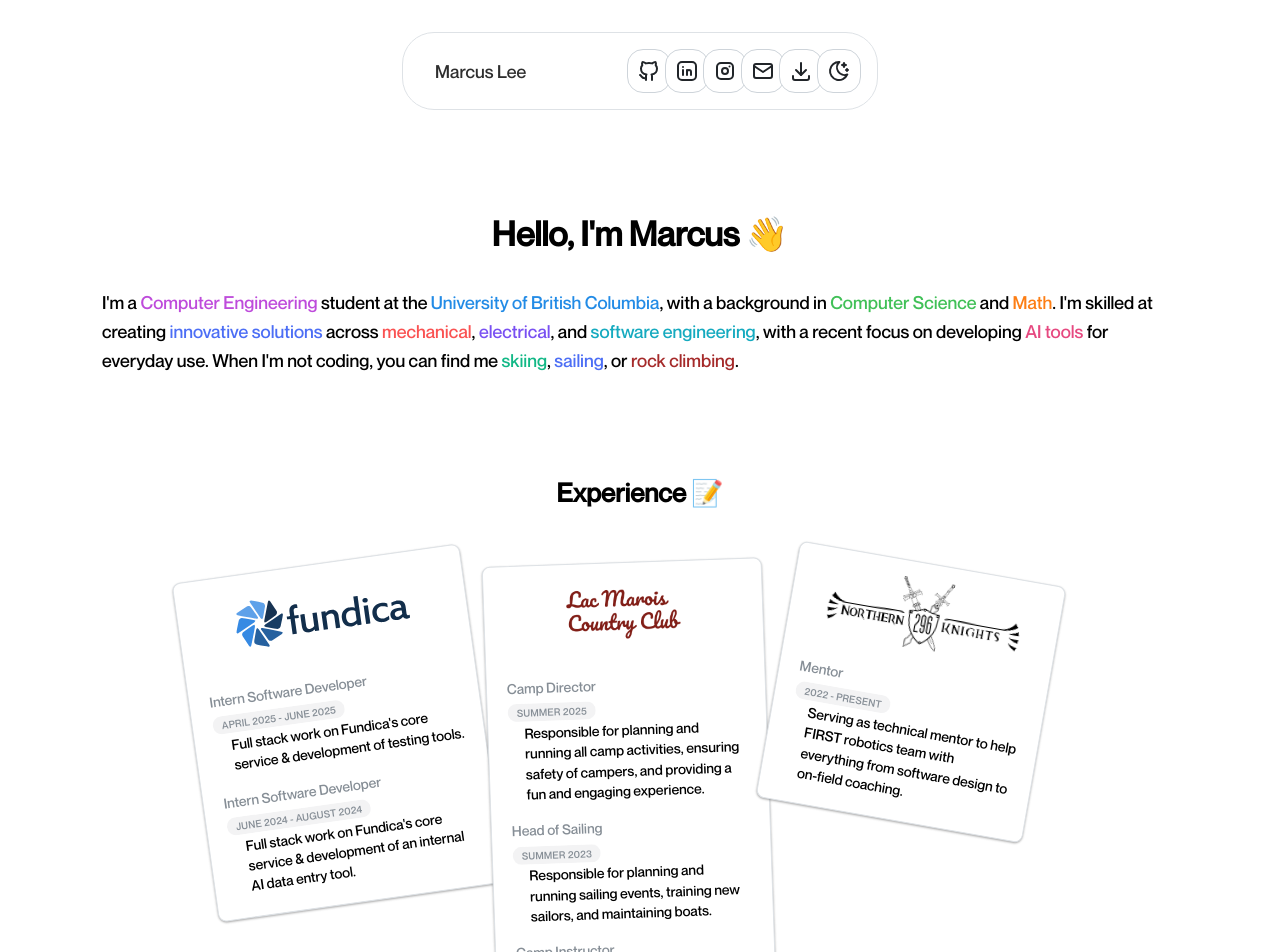
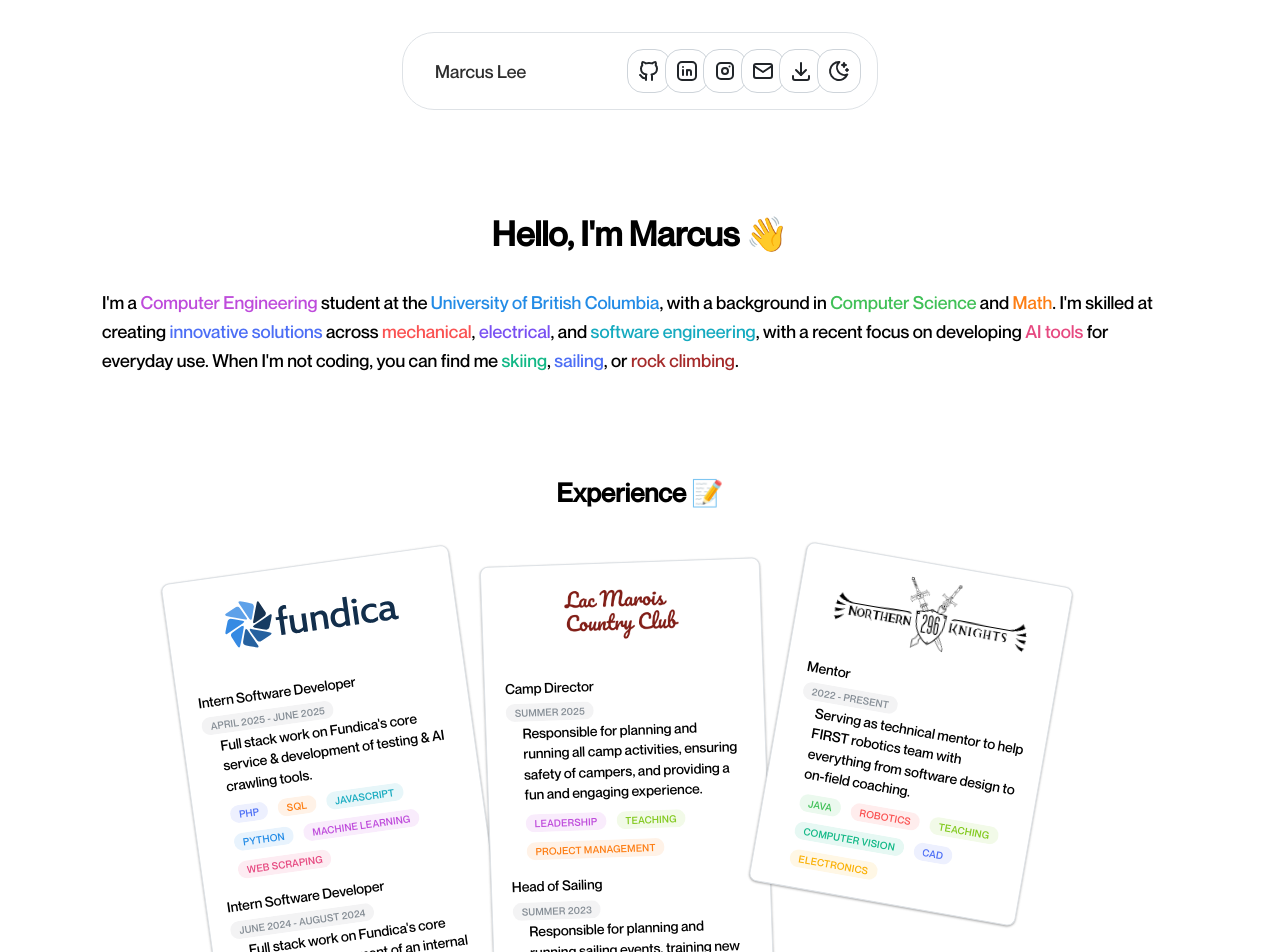
Before and after one commit to GodPuffin/web_portfolio, a Next.js app: page / in a window 1280 px wide. Shown: the top 952 px of the page. Built offline with nearby package versions, Linux system fonts and the light colour scheme.

Commit message:
Badges on experience + Resume update

```diff
--- a/components/Experience.tsx
+++ b/components/Experience.tsx
@@ -1,10 +1,11 @@
 "use client";
 
-import { Badge, Text } from "@mantine/core";
+import { Badge, Text, Group } from "@mantine/core";
 import { BaseCard } from "./common/BaseCard";
 import { CardHeader } from "./common/CardHeader";
 import { SectionContainer } from "./common/SectionContainer";
 import { useAnimationView } from "./common/BaseCard";
+import { getBadgeColor } from "../utils/badgeColors";
 
 interface ExperienceCardProps {
   company: string;
@@ -12,6 +13,7 @@ interface ExperienceCardProps {
     position: string;
     dateRange: string;
     description: string;
+    skills?: string[];
   }[];
   rotation: number;
   zIndex: number;
@@ -41,9 +43,24 @@ function ExperienceCard({
       <CardHeader title={company} logo={logo} darkLogo={darkLogo} logoHeight={70} />
       {positions.map((job, idx) => (
         <div key={idx} style={{ marginBottom: idx < positions.length - 1 ? "1rem" : 0 }}>
-          <Text size="sm" c="dimmed">{job.position}</Text>
+          <Text size="sm">{job.position}</Text>
           <Badge variant="light" color="gray" size="sm" fw={300}>{job.dateRange}</Badge>
           <Text size="sm" ml="md">{job.description}</Text>
+          {job.skills && job.skills.length > 0 && (
+            <Group mt="xs" gap="xs" ml="md">
+              {job.skills.map((skill, skillIdx) => (
+                <Badge
+                  key={skillIdx}
+                  variant="light"
+                  size="sm"
+                  fw={300}
+                  color={getBadgeColor(skill)}
+                >
+                  {skill}
+                </Badge>
+              ))}
+            </Group>
+          )}
         </div>
       ))}
     </BaseCard>
@@ -67,12 +84,14 @@ export function Experience() {
           {
             position: "Intern Software Developer",
             dateRange: "April 2025 - June 2025",
-            description: "Full stack work on Fundica's core service & development of testing tools."
+            description: "Full stack work on Fundica's core service & development of testing & AI crawling tools.",
+            skills: ["PHP", "SQL", "JavaScript", "Python", "Machine Learning", "Web Scraping"]
           },
           {
             position: "Intern Software Developer",
             dateRange: "June 2024 - August 2024",
-            description: "Full stack work on Fundica's core service & development of an internal AI data entry tool."
+            description: "Full stack work on Fundica's core service & development of an internal AI data entry tool.",
+            skills: ["PHP", "SQL", "JavaScript", "TypeScript", "AI"]
           }
         ]}
         rotation={-8}
@@ -88,17 +107,20 @@ export function Experience() {
           {
             position: "Camp Director",
             dateRange: "Summer 2025",
-            description: "Responsible for planning and running all camp activities, ensuring safety of campers, and providing a fun and engaging experience."
+            description: "Responsible for planning and running all camp activities, ensuring safety of campers, and providing a fun and engaging experience.",
+            skills: ["Leadership", "Teaching", "Project Management"]
           },
           {
             position: "Head of Sailing",
             dateRange: "Summer 2023",
-            description: "Responsible for planning and running sailing events, training new sailors, and maintaining boats."
+            description: "Responsible for planning and running sailing events, training new sailors, and maintaining boats.",
+            skills: ["Leadership", "Teaching"]
           },
           {
             position: "Camp Instructor",
             dateRange: "Summer 2022, 2021",
-            description: "Teaching sailing, swimming, canoeing, and more to kids."
+            description: "Teaching sailing, swimming, canoeing, and more to kids.",
+            skills: ["Teaching"]
           }
         ]}
         rotation={-2}
@@ -114,7 +136,8 @@ export function Experience() {
           {
             position: "Mentor",
             dateRange: "2022 - Present",
-            description: "Serving as technical mentor to help FIRST robotics team with everything from software design to on-field coaching."
+            description: "Serving as technical mentor to help FIRST robotics team with everything from software design to on-field coaching.",
+            skills: ["Java", "Robotics", "Teaching", "Computer Vision", "CAD", "Electronics"]
           }
         ]}
         rotation={10}
--- a/components/Projects.tsx
+++ b/components/Projects.tsx
@@ -15,6 +15,7 @@ import { BaseCard } from "./common/BaseCard";
 import { SectionContainer } from "./common/SectionContainer";
 import { useAnimationView } from "./common/BaseCard";
 import { useMantineColorScheme } from "@mantine/core";
+import { getBadgeColor } from "../utils/badgeColors";
 
 interface ProjectCardProps {
   title: string;
@@ -55,47 +56,6 @@ function ProjectCard({
     once: true,
     amount: "some",
   });
-
-  const getBadgeColor = (tech: string) => {
-    switch (tech.toLowerCase()) {
-      case "python":
-      case "jupyter":
-        return "blue";
-      case "typescript":
-      case "javascript":
-        return "cyan";
-      case "java":
-        return "green";
-      case "ai":
-      case "machine learning":
-        return "grape";
-      case "robotics":
-      case "engineering":
-        return "red";
-      case "cad":
-      case "3d printing":
-        return "indigo";
-      case "computer vision":
-      case "data science":
-      case "data analysis":
-        return "teal";
-      case "web scraping":
-      case "web development":
-      case "htmx":
-        return "pink";
-      case "electronics":
-      case "firmware":
-        return "yellow";
-      case "sql":
-      case "postgres":
-      case "sqlite":
-        return "orange";
-      case "go":
-        return "violet";
-      default:
-        return "gray";
-    }
-  };
 
   return (
     <BaseCard
@@ -284,7 +244,7 @@ export function Projects() {
       />
       <ProjectCard
         title="FPV Drones"
-        description="Built and flew custom FPV drones for acrobatic flying, racing, and cinematography. Designed, 3D printed, assembled, and CNC cut custom parts for the drones."
+        description="Built and flew custom FPV drones as a hobby. Designed, 3D printed, assembled, and CNC cut custom parts for the drones."
         technologies={[
           "Robotics",
           "3D Printing",
--- /dev/null
+++ b/utils/badgeColors.ts
@@ -0,0 +1,46 @@
+export const getBadgeColor = (tech: string) => {
+  switch (tech.toLowerCase()) {
+    case "python":
+    case "jupyter":
+      return "blue";
+    case "typescript":
+    case "javascript":
+      return "cyan";
+    case "java":
+      return "green";
+    case "leadership":
+    case "ai":
+    case "machine learning":
+      return "grape";
+    case "robotics":
+    case "engineering":
+      return "red";
+    case "cad":
+    case "3d printing":
+      return "indigo";
+    case "computer vision":
+    case "data science":
+    case "data analysis":
+      return "teal";
+    case "web scraping":
+    case "web development":
+    case "htmx":
+      return "pink";
+    case "electronics":
+    case "firmware":
+      return "yellow";
+    case "sql":
+    case "postgres":
+    case "sqlite":
+    case "project management":
+      return "orange";
+    case "go":
+      return "violet";
+    case "php":
+      return "indigo";
+    case "teaching":
+      return "lime";
+    default:
+      return "gray";
+  }
+};
```
Also changed, not shown: 1 other file (tests, documents, lock files or other folders).
